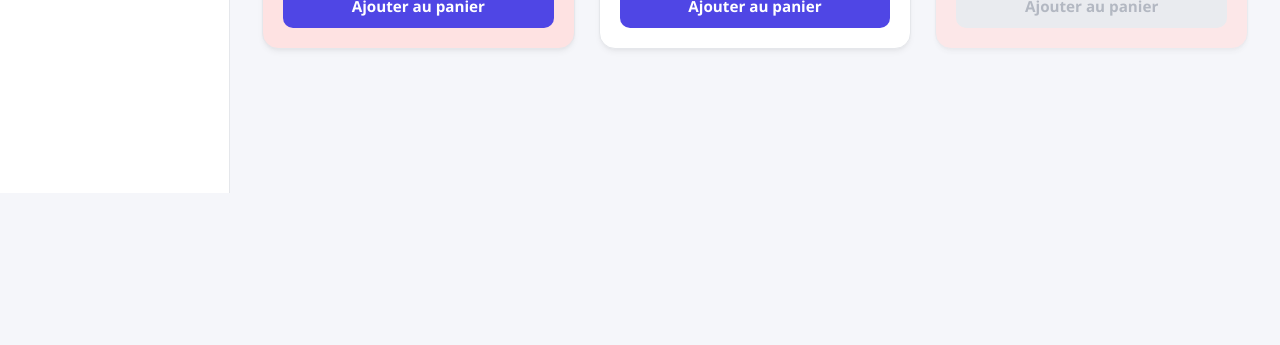
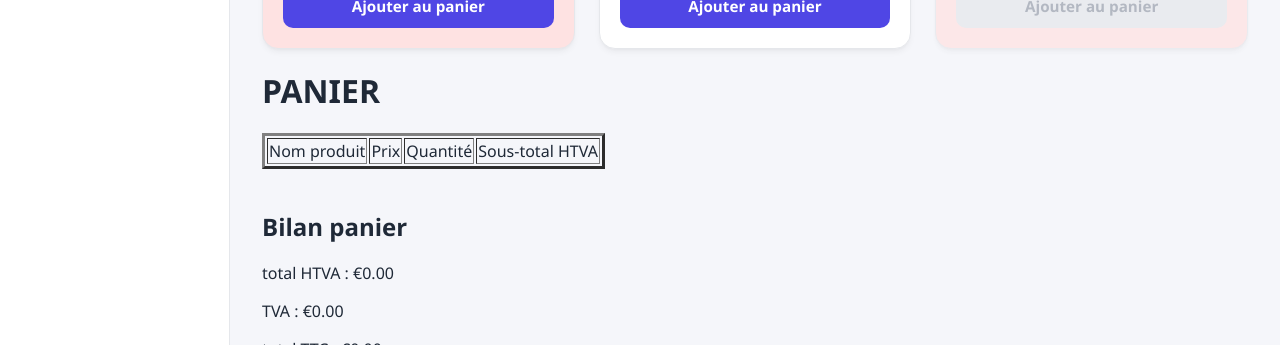
Before and after one commit to IbraAwa/corrige_shop_admin_angular_j1_dotnet, an Angular app: page /catalogue in a window 1280 px wide. Shown: the part 607-952 px from the top of the page. Before the commit the page ends 800 px from the top, so only its background shows below. Built offline with nearby package versions, Linux system fonts and the light colour scheme.

Commit message:
a faire linkedsignal

```diff
--- /dev/null
+++ b/src/app/components/cart-items/cart-items.html
@@ -0,0 +1,5 @@
+
+<td>{{ligneItemCart().product.name}}</td>
+<td>{{ligneItemCart().product.price}}</td>
+<td>{{ligneItemCart().quantity}}</td>
+<td>{{ligneItemCart().product.price * ligneItemCart().quantity}}</td>
--- /dev/null
+++ b/src/app/components/cart-items/cart-items.scss
@@ -0,0 +1,4 @@
+// vous rendez votre selector donc votre component dans notre cas ici cart-item invisible
+:host {
+  display: contents;
+}
--- /dev/null
+++ b/src/app/components/cart-items/cart-items.ts
@@ -0,0 +1,19 @@
+import { Component, input } from '@angular/core';
+import { Product } from '../../models/product';
+import { cartItemModel } from './cart-item.model';
+
+@Component({
+  imports: [],
+  selector: 'app-cart-items',
+  styleUrl: './cart-items.scss',
+  templateUrl: './cart-items.html',
+})
+export class CartItems {
+  //l'interface/objet que vous avez crée entre chevron est disponible uniquement dans notre composant CartItems
+  //ligneItem = input.required<{product : Product, quantity : number}>()
+
+  //utiliser une interface qui peut être importer par tout autre composant que cartItem
+  ligneItemCart = input.required<cartItemModel>();
+
+
+}
--- a/src/app/pages/catalogue-page/catalogue-page.html
+++ b/src/app/pages/catalogue-page/catalogue-page.html
@@ -11,3 +11,29 @@
     <p class="empty-state">Je n'ai pas de produit dans mon catalogue.</p>
   }
 </div>
+
+<h1>PANIER</h1>
+
+<table border="3px">
+  <thead>
+    <td>Nom produit</td>
+    <td>Prix</td>
+    <td>Quantité</td>
+    <td>Sous-total HTVA</td>
+  </thead>
+  <tbody>
+    @for (item of cart(); track $index) {
+      <tr>
+         <app-cart-items [ligneItemCart]="item"/>
+      </tr>
+    }
+  </tbody>
+</table>
+<br>
+
+<article>
+  <h2>Bilan panier</h2>
+  <p>total HTVA : {{totalHTVA() | currency: 'EUR'}}</p>
+  <p>TVA : {{TVA() | currency: 'EUR'}} </p>
+  <p>total TTC : {{TotalTTC() | currency: 'EUR'}}</p>
+</article>
--- a/src/app/pages/catalogue-page/catalogue-page.ts
+++ b/src/app/pages/catalogue-page/catalogue-page.ts
@@ -1,9 +1,12 @@
 import { Component, computed, signal } from '@angular/core';
 import { Product, PRODUCTS } from '../../models/product';
 import { ProductCard } from '../../components/product-card/product-card';
+import { cartItemModel } from '../../components/cart-items/cart-item.model';
+import { CartItems } from '../../components/cart-items/cart-items';
+import { CurrencyPipe } from '@angular/common';
 @Component({
   selector: 'app-catalogue-page',
-  imports: [ProductCard],
+  imports: [ProductCard, CartItems, CurrencyPipe],
   templateUrl: './catalogue-page.html',
   styleUrl: './catalogue-page.scss',
 })
@@ -14,11 +17,62 @@ export class CataloguePage {
   categoryChoice = signal<string>("")
   cartCount = signal(0);
 
+  cart = signal<cartItemModel[]>([])
+  // reduce() parcourir un tableau et accumulé le résultat grâce au total :
+  // TABLEAU :
+  // ITEM 1 : produit : (Souris, 10€), quantity : 5
+  // ITEM 2 : produit : (Clavier, 15€), quantity : 2
+  // valeur de départ donner dans le deuxieme argument est 0
+  // IL PARCOURT LE TABLEAU IL EST ACUTELLEMENT DANS ITEM 1
+  // total(0) + (10€ * 5) = 50
+  // total(0) + resultatCalcul(50) = 50
+  // IL continue a parcourir le tableau il est acutellement dans ITEM 2
+  // total(50) + (15 * 2) = 30
+  // total(50) + resultatCalcul(30) = 80
+  // il va accumuler les résultats obtenu (50 et 30) ce qui va renvoyer un totalHTVA de 80
+  totalHTVA = computed(() => this.cart().reduce((total, item) => total + (item.product.price * item.quantity), 0))
+
+  TVA = computed(() => this.totalHTVA() * 0.21)
+
+  TotalTTC = computed(() => this.totalHTVA() + this.TVA())
 
 
   addToCart(event : {product: Product; quantity: number}) {
     this.cartCount.update((c) => c + event.quantity);
     this.products.update((products) => products.map(product =>
     product.id === event.product.id ? {...product, stock: product.stock - event.quantity}: product))
+
+    // EVENT RECU => produit : souris(2, souris gamer, 15€), quantite 1
+    // ITEM 1 : Produit : clavier(1, clavier, 150€), quantité : 15
+    // ITEM 2 : Produit : souris(2, souris gamer, 15€), quantite : 2
+    let productExist : cartItemModel[] = this.cart().filter(cartItem => event.product.id === cartItem.product.id)
+
+    if(productExist.length > 1) {
+      console.error("Il y'a un doublon dans votre panier")
     }
+
+    if(productExist.length === 1) {
+      // on va dans notre signal cart ou se trouve tout nos carItem
+      // on veut update uniquement un cartItem pécis (le même que celui qu'on a reçu de l'event)
+      // (list) qui nous donne notre tableau de cartItem qui est dans le signal
+      // on fait un map dessus qui nous retourne un nouveau tableau
+      // le map regarde si l'item qu'il regarde actuellement dans le tableau est égale a l'item reçu en event
+      // SI OUI on prend toute les valeur de notre item qu'il regarde actuellement et on modifie sa quantité
+      // SI NON on rajoute juste cartItem qu'il regarde actuellement dans le nouveau tableau
+      // spread ...cartItem => Reprend tout les propriété avec leur valeur de ma cartItem
+      this.cart.update((list) => list.map((cartItem) => event.product.id === cartItem.product.id
+      ? {...cartItem, quantity: cartItem.quantity + event.quantity}
+      : cartItem
+    ))
+
+    return; // pour arrêter immédiatement la fonction
+    }
+
+
+    // list => reprend tout mes ancien élément dans la list
+    // spread ...list => ça veut dire que je rajoute dans mon nouveau tableau tout les ancien élément
+    this.cart.update((list) => [...list, event ])
+  }
+
+
 }
```
Also changed, not shown: src/app/components/cart-items/cart-item.model.ts (added, +7 -0 lines).
